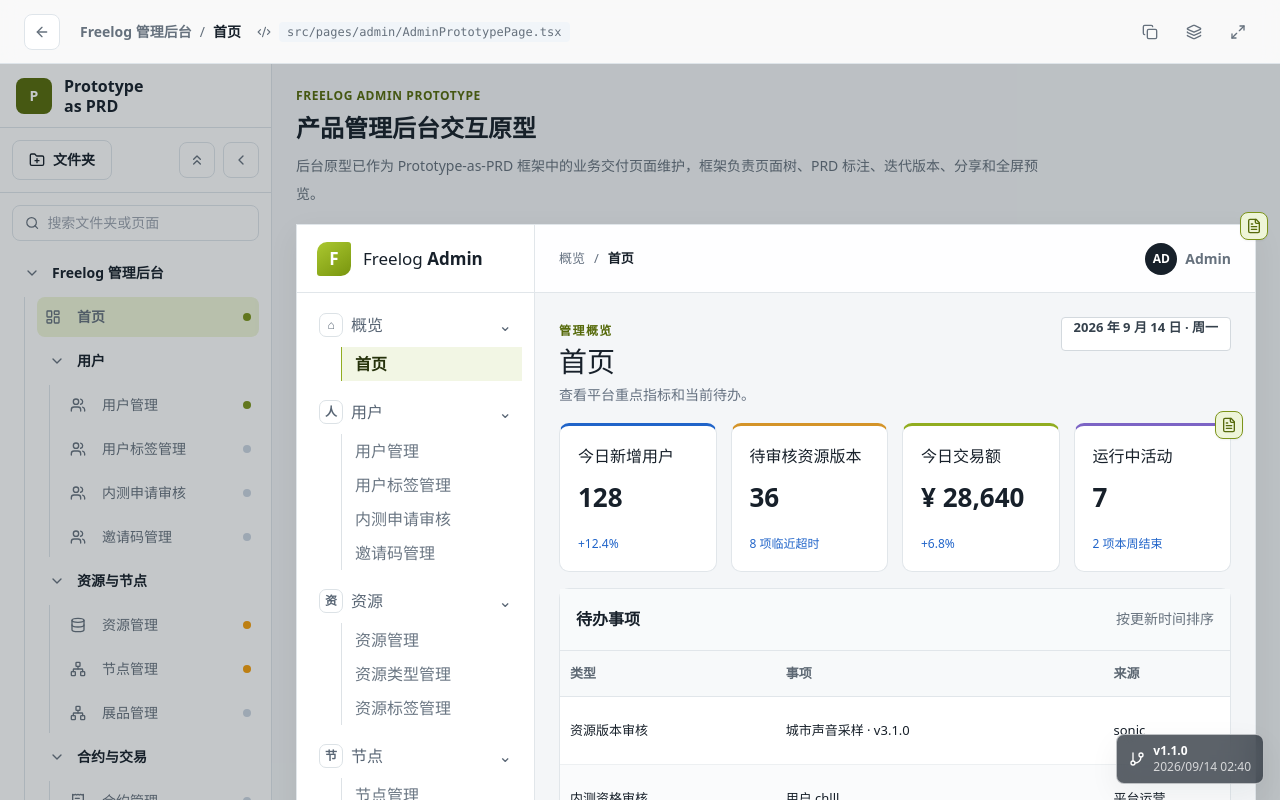
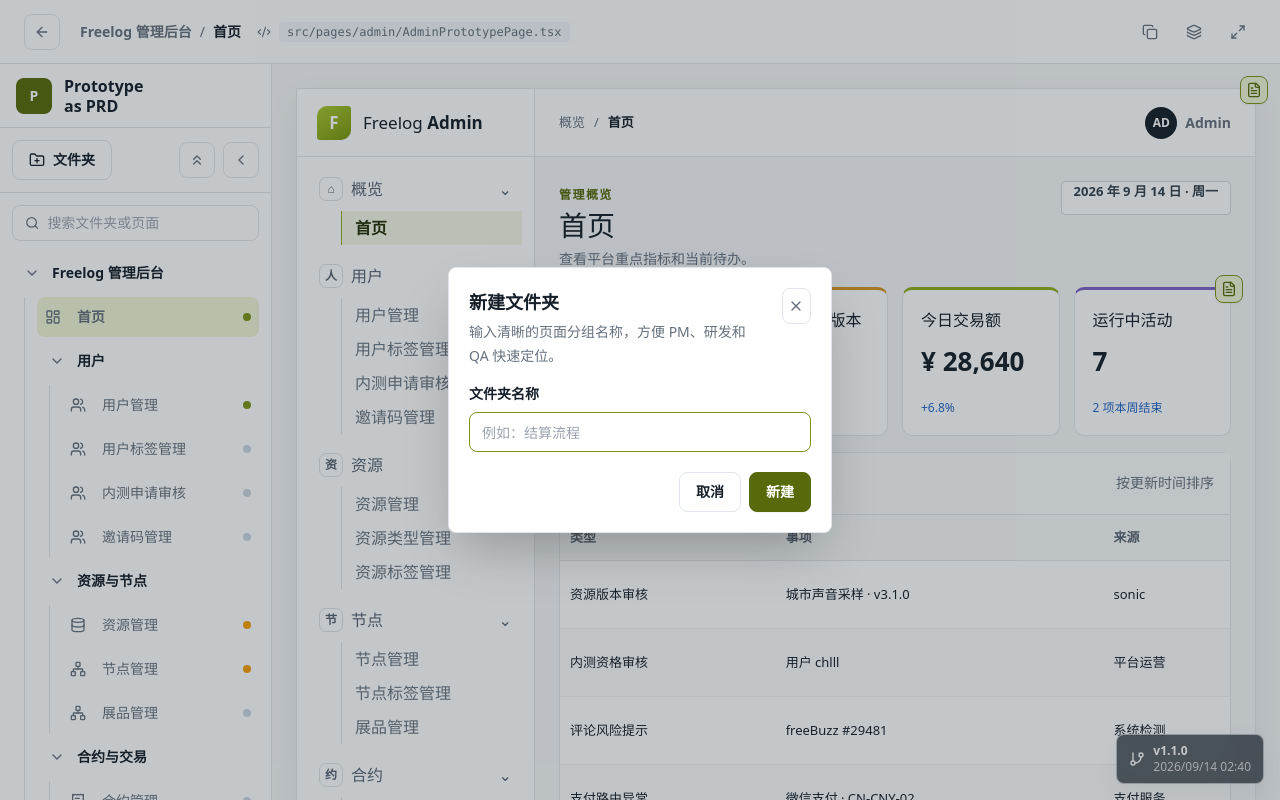
Before and after one commit to chamcenliu/fl-admin-prototype, a React (Vite) app: page / in a window 1280 px wide. Both pictures are taken after a click on the button "文件夹". Shown: the top 800 px of the page. Built offline with nearby package versions, Linux system fonts and the light colour scheme.

Commit message:
Simplify prototype display area

```diff
--- a/index.html
+++ b/index.html
@@ -3,8 +3,8 @@
   <head>
     <meta charset="UTF-8" />
     <meta name="viewport" content="width=device-width, initial-scale=1.0" />
-    <meta name="description" content="Prototype-as-PRD 前端脚手架" />
-    <title>Prototype-as-PRD</title>
+    <meta name="description" content="Prototype as PRD 原型交付框架" />
+    <title>Prototype as PRD</title>
   </head>
   <body>
     <div id="root"></div>
--- a/src/components/ui/Button.tsx
+++ b/src/components/ui/Button.tsx
@@ -6,9 +6,10 @@ type ButtonProps = ButtonHTMLAttributes<HTMLButtonElement> & {
   icon?: ReactNode;
 };
 
-export function Button({ variant = "secondary", icon, className, children, ...props }: ButtonProps) {
+export function Button({ variant = "secondary", icon, className, children, type = "button", ...props }: ButtonProps) {
   return (
     <button
+      type={type}
       className={cn(
         variant === "primary" && "primary-button",
         variant === "secondary" && "secondary-button",
--- a/src/components/ui/IconButton.tsx
+++ b/src/components/ui/IconButton.tsx
@@ -7,9 +7,10 @@ type IconButtonProps = ButtonHTMLAttributes<HTMLButtonElement> & {
   variant?: "default" | "frameless";
 };
 
-export function IconButton({ label, icon, variant = "default", className, ...props }: IconButtonProps) {
+export function IconButton({ label, icon, variant = "default", className, type = "button", ...props }: IconButtonProps) {
   return (
     <button
+      type={type}
       aria-label={label}
       title={label}
       className={cn(
--- a/src/layout/Sidebar.tsx
+++ b/src/layout/Sidebar.tsx
@@ -1,5 +1,7 @@
 import { ChevronDown, ChevronLeft, ChevronRight, ChevronsUp, FolderPlus, Pencil, Search, Trash2, X } from "lucide-react";
+import type { MouseEvent } from "react";
 import { useEffect, useMemo, useState } from "react";
+import { createPortal } from "react-dom";
 import type { PageNode } from "../types/page";
 import { cn } from "../utils/classNames";
 import { Button } from "../components/ui/Button";
@@ -55,10 +57,10 @@ function FolderNameDialog({
     setTitle(initialValue || "");
   }, [initialValue]);
 
-  return (
-    <div className="fixed inset-0 z-50 grid place-items-center bg-ink/25 px-4">
+  return createPortal(
+    <div className="fixed inset-0 z-[100] grid place-items-center bg-ink/25 px-4">
       <form
-        className="w-full max-w-sm border border-line bg-white p-5 shadow-2xl"
+        className="relative z-[101] w-full max-w-sm border border-line bg-white p-5 shadow-2xl"
         style={{ borderRadius: 8 }}
         onSubmit={event => {
           event.preventDefault();
@@ -73,7 +75,7 @@ function FolderNameDialog({
             <h2 className="text-lg font-bold">{mode === "create" ? "新建文件夹" : "重命名文件夹"}</h2>
             <p className="mt-1 text-sm leading-6 text-muted">输入清晰的页面分组名称，方便 PM、研发和 QA 快速定位。</p>
           </div>
-          <IconButton label="关闭" icon={<X className="h-4 w-4" />} onClick={onClose} />
+          <IconButton type="button" label="关闭" icon={<X className="h-4 w-4" />} onClick={onClose} />
         </div>
 
         <label className="grid gap-2 text-sm font-bold">
@@ -94,7 +96,8 @@ function FolderNameDialog({
           <Button type="submit" variant="primary" disabled={!title.trim()}>{mode === "create" ? "新建" : "保存"}</Button>
         </footer>
       </form>
-    </div>
+    </div>,
+    document.body
   );
 }
 
@@ -107,15 +110,15 @@ function DeleteFolderDialog({
   onConfirm: () => void;
   onClose: () => void;
 }) {
-  return (
-    <div className="fixed inset-0 z-50 grid place-items-center bg-ink/25 px-4">
-      <section className="w-full max-w-sm border border-line bg-white p-5 shadow-2xl" style={{ borderRadius: 8 }} role="dialog" aria-modal="true" aria-labelledby="delete-folder-title">
+  return createPortal(
+    <div className="fixed inset-0 z-[100] grid place-items-center bg-ink/25 px-4">
+      <section className="relative z-[101] w-full max-w-sm border border-line bg-white p-5 shadow-2xl" style={{ borderRadius: 8 }} role="dialog" aria-modal="true" aria-labelledby="delete-folder-title">
         <div className="mb-4 flex items-start justify-between gap-4">
           <div>
             <h2 id="delete-folder-title" className="text-lg font-bold">删除操作</h2>
             <p className="mt-1 text-sm leading-6 text-muted">确认删除“{folderTitle}”文件夹？删除后该文件夹下的页面也会从当前原型树中移除。</p>
           </div>
-          <IconButton label="关闭" icon={<X className="h-4 w-4" />} onClick={onClose} />
+          <IconButton type="button" label="关闭" icon={<X className="h-4 w-4" />} onClick={onClose} />
         </div>
         <footer className="flex justify-end gap-2">
           <Button type="button" onClick={onClose}>取消</Button>
@@ -132,7 +135,8 @@ function DeleteFolderDialog({
           </button>
         </footer>
       </section>
-    </div>
+    </div>,
+    document.body
   );
 }
 
@@ -157,6 +161,11 @@ function SidebarNode({
   const Icon = node.icon;
   const isFolder = node.type === "folder";
   const isFolderCollapsed = collapsedFolderIds.has(node.id) && !searchActive;
+  const stopFolderAction = (event: MouseEvent<HTMLButtonElement>) => {
+    // 文件夹整行支持拖拽排序，操作按钮需要隔离点击事件，避免被拖拽容器吞掉。
+    event.preventDefault();
+    event.stopPropagation();
+  };
 
   return (
     <div>
@@ -192,13 +201,25 @@ function SidebarNode({
                 label={`重命名${node.title}`}
                 icon={<Pencil className="h-3.5 w-3.5" />}
                 className="h-7 w-7"
-                onClick={() => onRenameFolder(node.id, node.title)}
+                draggable={false}
+                onMouseDown={event => event.stopPropagation()}
+                onDragStart={event => event.stopPropagation()}
+                onClick={event => {
+                  stopFolderAction(event);
+                  onRenameFolder(node.id, node.title);
+                }}
               />
               <IconButton
                 label={`删除${node.title}`}
                 icon={<Trash2 className="h-3.5 w-3.5" />}
                 className="h-7 w-7 text-red-600 hover:text-red-700"
-                onClick={() => onRequestDeleteFolder(node.id, node.title)}
+                draggable={false}
+                onMouseDown={event => event.stopPropagation()}
+                onDragStart={event => event.stopPropagation()}
+                onClick={event => {
+                  stopFolderAction(event);
+                  onRequestDeleteFolder(node.id, node.title);
+                }}
               />
             </span>
           ) : null}
@@ -269,7 +290,7 @@ export function Sidebar(props: SidebarProps) {
       </div>
 
       <div className="flex items-center justify-between gap-2 px-3 py-3">
-        {!props.collapsed ? <Button icon={<FolderPlus className="h-4 w-4" />} onClick={() => setDialog({ mode: "create" })}>文件夹</Button> : null}
+        {!props.collapsed ? <Button type="button" icon={<FolderPlus className="h-4 w-4" />} onClick={() => setDialog({ mode: "create" })}>文件夹</Button> : null}
         <div className="flex items-center gap-2">
           {!props.collapsed ? (
             <IconButton
--- a/src/pages/admin/AdminPrototypePage.tsx
+++ b/src/pages/admin/AdminPrototypePage.tsx
@@ -901,14 +901,6 @@ export function AdminPrototypePage({ initialPageId = "admin-users", onNavigate,
 
   return (
     <div className="fl-admin-prototype">
-      <div className="mb-4 flex flex-wrap items-start justify-between gap-3">
-        <div>
-          <p className="mb-2 text-xs font-bold uppercase tracking-wider text-brand-dark">Freelog Admin Prototype</p>
-          <h2 className="text-2xl font-bold">产品管理后台交互原型</h2>
-          <p className="mt-2 max-w-3xl text-sm leading-7 text-muted">后台原型已作为 Prototype-as-PRD 框架中的业务交付页面维护，框架负责页面树、PRD 标注、迭代版本、分享和全屏预览。</p>
-        </div>
-      </div>
-
       <PrdWrapper noteId="prd-fl-admin-embedded-shell" onOpen={onOpenPrd}>
         <div className="fl-admin-frame">
           <aside className="fl-admin-sidebar">
```
